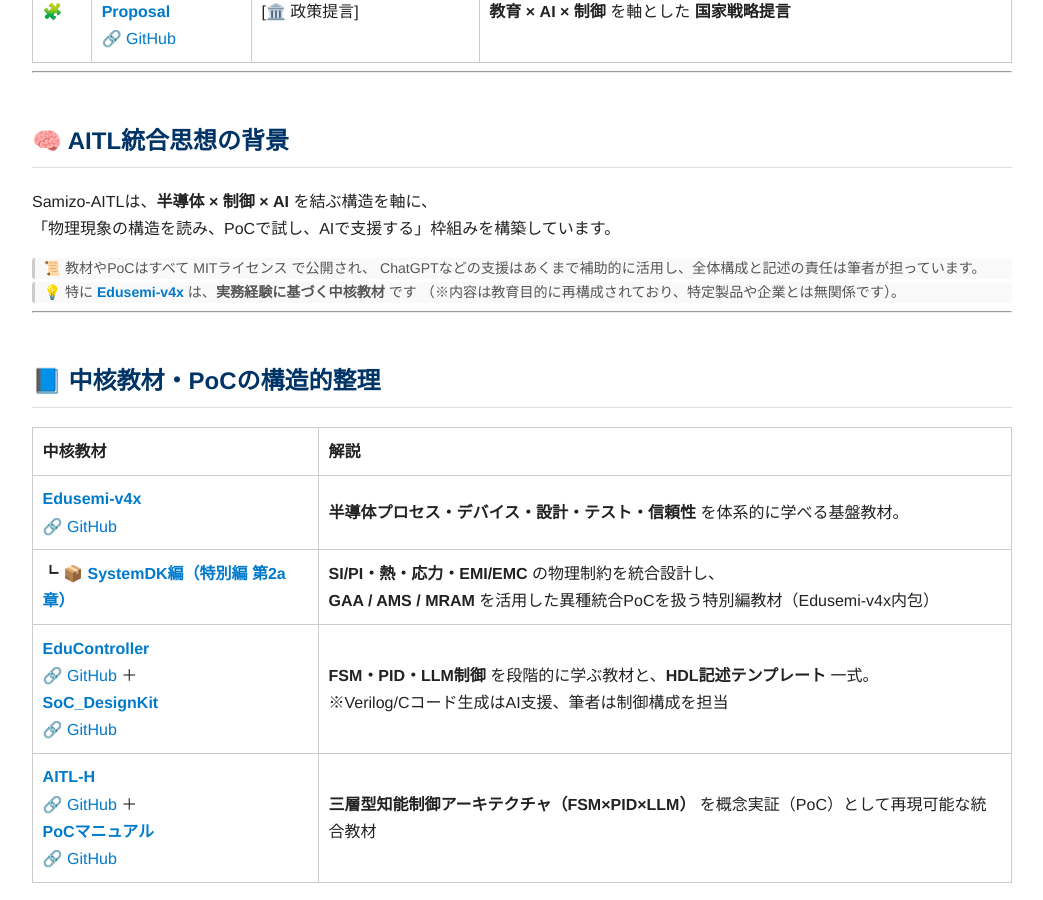
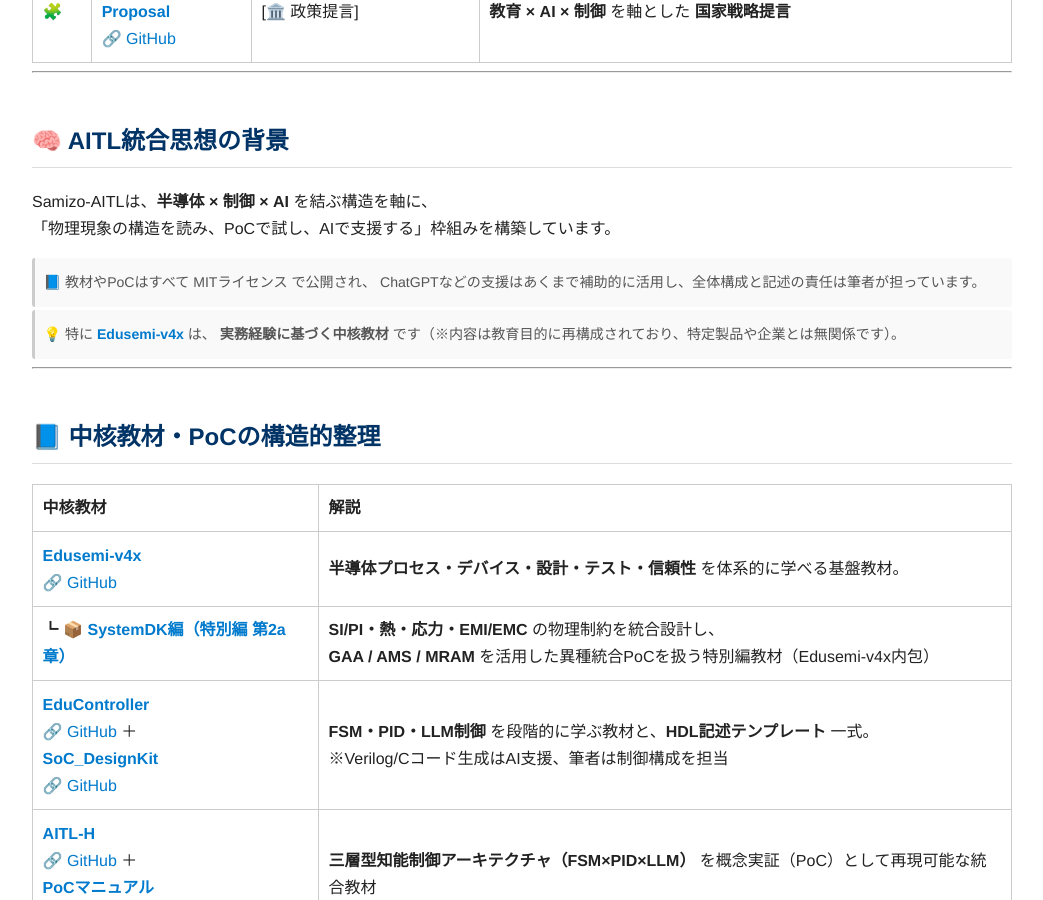
Before and after one commit to Samizo-AITL/Samizo-AITL.github.io, a Jekyll site: the page built from index.md, in a window 1280 px wide and 900 px high, scrolled down 1712 px. Shown: the whole window, without its empty margins (118-1161 px from the left). Built offline with Jekyll 4.4.1, drawn with Linux system fonts in a browser that asks for light colours.

Commit message:
Update index.md

```diff
--- a/index.md
+++ b/index.md
@@ -44,19 +44,21 @@ Samizo-AITLは、「動かす現場」と「読み解く構造」その両方の
 
 ---
 
+<link rel="stylesheet" href="/assets/style.css">
+
 ## 🧠 **AITL統合思想の背景**
 
 Samizo-AITLは、**半導体 × 制御 × AI** を結ぶ構造を軸に、
 「物理現象の構造を読み、PoCで試し、AIで支援する」枠組みを構築しています。
 
 <div class="annotation">
-📜 教材やPoCはすべて MITライセンス で公開され、
-ChatGPTなどの支援はあくまで補助的に活用し、全体構成と記述の責任は筆者が担っています。
+<p>📘 教材やPoCはすべて MITライセンス で公開され、
+ChatGPTなどの支援はあくまで補助的に活用し、全体構成と記述の責任は筆者が担っています。</p>
 </div>
 
 <div class="annotation">
-💡 特に <strong><a href="https://samizo-aitl.github.io/Edusemi-v4x/">Edusemi-v4x</a></strong> は、<strong>実務経験に基づく中核教材</strong> です
-（※内容は教育目的に再構成されており、特定製品や企業とは無関係です）。
+<p>💡 特に <strong><a href="https://samizo-aitl.github.io/Edusemi-v4x/">Edusemi-v4x</a></strong> は、
+<strong>実務経験に基づく中核教材</strong> です（※内容は教育目的に再構成されており、特定製品や企業とは無関係です）。</p>
 </div>
 
 ---
```
